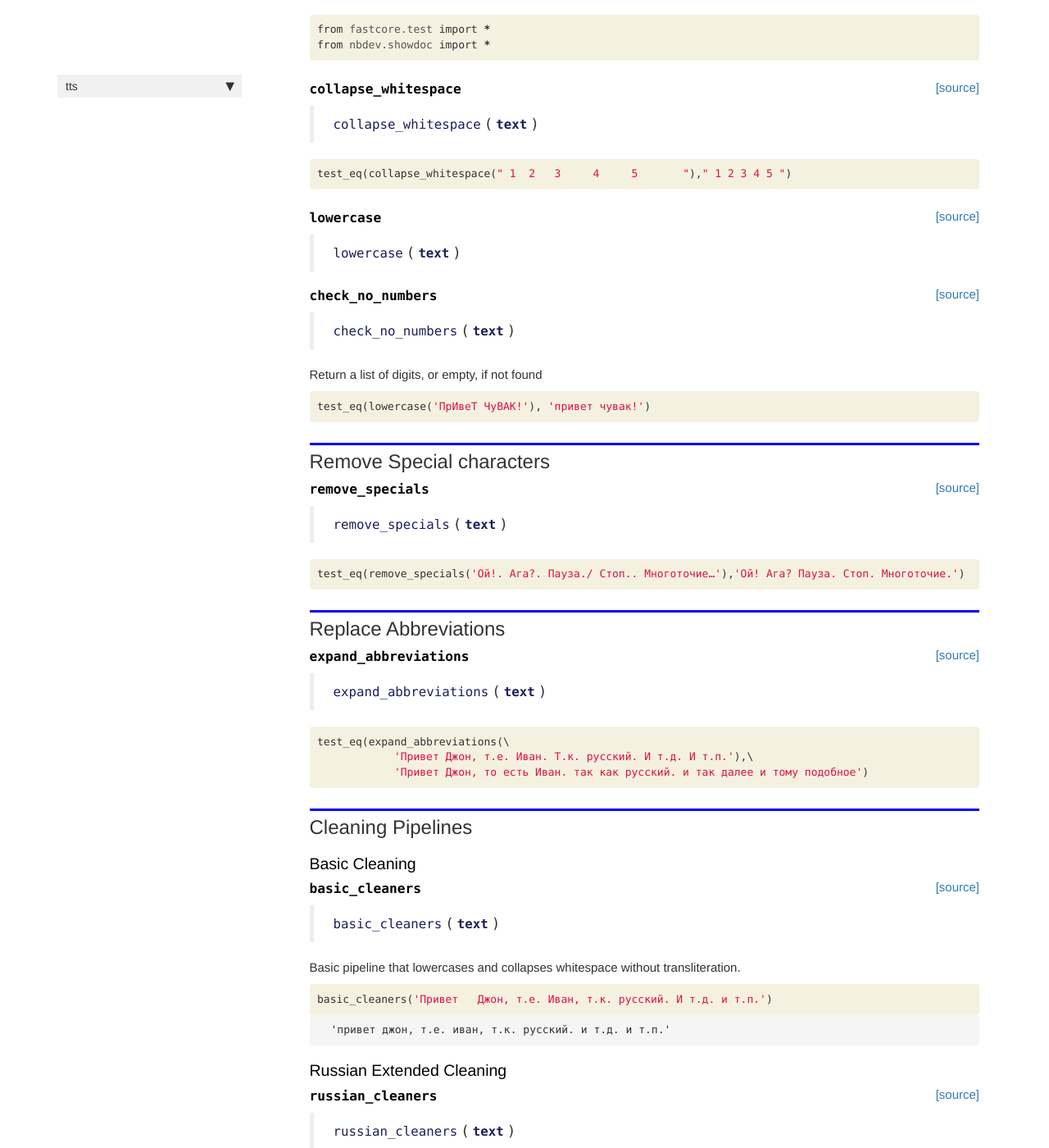
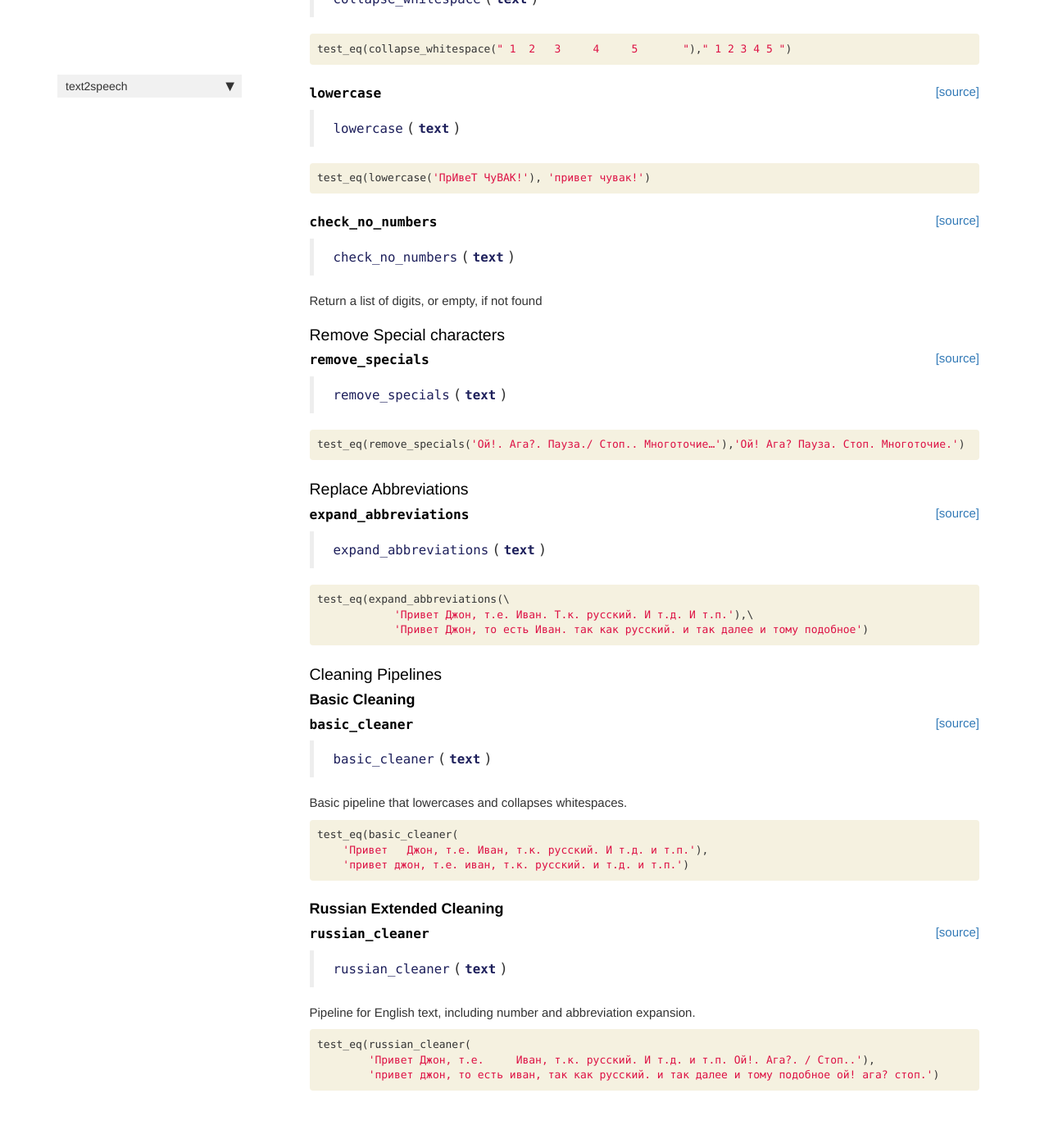
Before and after one commit to kdorichev/text2speech, a Jekyll site: the page built from docs/text_norm.html, in a window 1280 px wide and 1400 px high, scrolled down 645 px. Shown: the whole window at 82% size. Built offline with Jekyll 4.4.1, drawn with Linux system fonts in a browser that asks for light colours; nearby versions of some CDN libraries; comment, search, counter and statistics services are not loaded; some of the changed text lies outside the part shown.

Commit message:
tts -> text2speech

```diff
--- a/docs/_config.yml
+++ b/docs/_config.yml
@@ -61,4 +61,4 @@ sidebars:
 permalink: pretty
 
 theme: jekyll-theme-cayman
-baseurl: /tts/
+baseurl: /text2speech/
--- a/docs/_data/sidebars/home_sidebar.yml
+++ b/docs/_data/sidebars/home_sidebar.yml
@@ -10,12 +10,9 @@ entries:
       title: Overview
       url: /
     - output: web,pdf
-      title: module name here
-      url: /core
-    - output: web,pdf
       title: Text normalization for the Dataset
       url: /text_norm
     output: web
-    title: tts
+    title: text2speech
   output: web
   title: Sidebar
--- a/docs/sidebar.json
+++ b/docs/sidebar.json
@@ -1,7 +1,6 @@
 {
-  "tts": {
+  "text2speech": {
     "Overview": "/",
-    "module name here": "/core",
     "Text normalization for the Dataset": "/text_norm"
   }
 }
--- a/docs/text_norm.html
+++ b/docs/text_norm.html
@@ -5,8 +5,8 @@ title: Text normalization for the Dataset
 keywords: fastai
 sidebar: home_sidebar
 
-summary: "Used for TTS dataset preparation"
-description: "Used for TTS dataset preparation"
+
+
 ---
 <!--
 
@@ -37,24 +37,6 @@ description: "Used for TTS dataset preparation"
     {% raw %}
 
 <div class="cell border-box-sizing code_cell rendered">
-<div class="input">
-
-<div class="inner_cell">
-    <div class="input_area">
-<div class=" highlight hl-ipython3"><pre><span></span><span class="kn">from</span> <span class="nn">fastcore.test</span> <span class="kn">import</span> <span class="o">*</span>
-<span class="kn">from</span> <span class="nn">nbdev.showdoc</span> <span class="kn">import</span> <span class="o">*</span>
-</pre></div>
-
-    </div>
-</div>
-</div>
-
-</div>
-    {% endraw %}
-
-    {% raw %}
-
-<div class="cell border-box-sizing code_cell rendered">
 
 </div>
     {% endraw %}
@@ -70,7 +52,7 @@ description: "Used for TTS dataset preparation"
 
 
 <div class="output_markdown rendered_html output_subarea ">
-<h4 id="collapse_whitespace" class="doc_header"><code>collapse_whitespace</code><a href="https://github.com/kdorichev/tts/tree/master/tts/text_norm.py#L14" class="source_link" style="float:right">[source]</a></h4><blockquote><p><code>collapse_whitespace</code>(<strong><code>text</code></strong>)</p>
+<h4 id="collapse_whitespace" class="doc_header"><code>collapse_whitespace</code><a href="https://github.com/kdorichev/text2speech/tree/master/text2speech/text_norm.py#L14" class="source_link" style="float:right">[source]</a></h4><blockquote><p><code>collapse_whitespace</code>(<strong><code>text</code></strong>)</p>
 </blockquote>
 
 </div>
@@ -118,40 +100,8 @@ description: "Used for TTS dataset preparation"
 
 
 <div class="output_markdown rendered_html output_subarea ">
-<h4 id="lowercase" class="doc_header"><code>lowercase</code><a href="https://github.com/kdorichev/tts/tree/master/tts/text_norm.py#L18" class="source_link" style="float:right">[source]</a></h4><blockquote><p><code>lowercase</code>(<strong><code>text</code></strong>)</p>
+<h4 id="lowercase" class="doc_header"><code>lowercase</code><a href="https://github.com/kdorichev/text2speech/tree/master/text2speech/text_norm.py#L18" class="source_link" style="float:right">[source]</a></h4><blockquote><p><code>lowercase</code>(<strong><code>text</code></strong>)</p>
 </blockquote>
-
-</div>
-
-</div>
-
-</div>
-</div>
-
-</div>
-    {% endraw %}
-
-    {% raw %}
-
-<div class="cell border-box-sizing code_cell rendered">
-
-</div>
-    {% endraw %}
-
-    {% raw %}
-
-<div class="cell border-box-sizing code_cell rendered">
-
-<div class="output_wrapper">
-<div class="output">
-
-<div class="output_area">
-
-
-<div class="output_markdown rendered_html output_subarea ">
-<h4 id="check_no_numbers" class="doc_header"><code>check_no_numbers</code><a href="https://github.com/kdorichev/tts/tree/master/tts/text_norm.py#L22" class="source_link" style="float:right">[source]</a></h4><blockquote><p><code>check_no_numbers</code>(<strong><code>text</code></strong>)</p>
-</blockquote>
-<p>Return a list of digits, or empty, if not found</p>
 
 </div>
 
@@ -180,9 +130,41 @@ description: "Used for TTS dataset preparation"
 </div>
     {% endraw %}
 
+    {% raw %}
+
+<div class="cell border-box-sizing code_cell rendered">
+
+</div>
+    {% endraw %}
+
+    {% raw %}
+
+<div class="cell border-box-sizing code_cell rendered">
+
+<div class="output_wrapper">
+<div class="output">
+
+<div class="output_area">
+
+
+<div class="output_markdown rendered_html output_subarea ">
+<h4 id="check_no_numbers" class="doc_header"><code>check_no_numbers</code><a href="https://github.com/kdorichev/text2speech/tree/master/text2speech/text_norm.py#L22" class="source_link" style="float:right">[source]</a></h4><blockquote><p><code>check_no_numbers</code>(<strong><code>text</code></strong>)</p>
+</blockquote>
+<p>Return a list of digits, or empty, if not found</p>
+
+</div>
+
+</div>
+
+</div>
+</div>
+
+</div>
+    {% endraw %}
+
 <div class="cell border-box-sizing text_cell rendered"><div class="inner_cell">
 <div class="text_cell_render border-box-sizing rendered_html">
-<h2 id="Remove-Special-characters">Remove Special characters<a class="anchor-link" href="#Remove-Special-characters"> </a></h2>
+<h3 id="Remove-Special-characters">Remove Special characters<a class="anchor-link" href="#Remove-Special-characters"> </a></h3>
 </div>
 </div>
 </div>
@@ -211,7 +193,7 @@ description: "Used for TTS dataset preparation"
 
 
 <div class="output_markdown rendered_html output_subarea ">
-<h4 id="remove_specials" class="doc_header"><code>remove_specials</code><a href="https://github.com/kdorichev/tts/tree/master/tts/text_norm.py#L36" class="source_link" style="float:right">[source]</a></h4><blockquote><p><code>remove_specials</code>(<strong><code>text</code></strong>)</p>
+<h4 id="remove_specials" class="doc_header"><code>remove_specials</code><a href="https://github.com/kdorichev/text2speech/tree/master/text2speech/text_norm.py#L36" class="source_link" style="float:right">[source]</a></h4><blockquote><p><code>remove_specials</code>(<strong><code>text</code></strong>)</p>
 </blockquote>
 
 </div>
@@ -243,7 +225,7 @@ description: "Used for TTS dataset preparation"
 
 <div class="cell border-box-sizing text_cell rendered"><div class="inner_cell">
 <div class="text_cell_render border-box-sizing rendered_html">
-<h2 id="Replace-Abbreviations">Replace Abbreviations<a class="anchor-link" href="#Replace-Abbreviations"> </a></h2>
+<h3 id="Replace-Abbreviations">Replace Abbreviations<a class="anchor-link" href="#Replace-Abbreviations"> </a></h3>
 </div>
 </div>
 </div>
@@ -272,7 +254,7 @@ description: "Used for TTS dataset preparation"
 
 
 <div class="output_markdown rendered_html output_subarea ">
-<h4 id="expand_abbreviations" class="doc_header"><code>expand_abbreviations</code><a href="https://github.com/kdorichev/tts/tree/master/tts/text_norm.py#L50" class="source_link" style="float:right">[source]</a></h4><blockquote><p><code>expand_abbreviations</code>(<strong><code>text</code></strong>)</p>
+<h4 id="expand_abbreviations" class="doc_header"><code>expand_abbreviations</code><a href="https://github.com/kdorichev/text2speech/tree/master/text2speech/text_norm.py#L50" class="source_link" style="float:right">[source]</a></h4><blockquote><p><code>expand_abbreviations</code>(<strong><code>text</code></strong>)</p>
 </blockquote>
 
 </div>
@@ -306,13 +288,13 @@ description: "Used for TTS dataset preparation"
 
 <div class="cell border-box-sizing text_cell rendered"><div class="inner_cell">
 <div class="text_cell_render border-box-sizing rendered_html">
-<h2 id="Cleaning-Pipelines">Cleaning Pipelines<a class="anchor-link" href="#Cleaning-Pipelines"> </a></h2>
+<h3 id="Cleaning-Pipelines">Cleaning Pipelines<a class="anchor-link" href="#Cleaning-Pipelines"> </a></h3>
 </div>
 </div>
 </div>
 <div class="cell border-box-sizing text_cell rendered"><div class="inner_cell">
 <div class="text_cell_render border-box-sizing rendered_html">
-<h3 id="Basic-Cleaning">Basic Cleaning<a class="anchor-link" href="#Basic-Cleaning"> </a></h3>
+<h4 id="Basic-Cleaning">Basic Cleaning<a class="anchor-link" href="#Basic-Cleaning"> </a></h4>
 </div>
 </div>
 </div>
@@ -334,9 +316,9 @@ description: "Used for TTS dataset preparation"
 
 
 <div class="output_markdown rendered_html output_subarea ">
-<h4 id="basic_cleaners" class="doc_header"><code>basic_cleaners</code><a href="https://github.com/kdorichev/tts/tree/master/tts/text_norm.py#L56" class="source_link" style="float:right">[source]</a></h4><blockquote><p><code>basic_cleaners</code>(<strong><code>text</code></strong>)</p>
+<h4 id="basic_cleaner" class="doc_header"><code>basic_cleaner</code><a href="https://github.com/kdorichev/text2speech/tree/master/text2speech/text_norm.py#L56" class="source_link" style="float:right">[source]</a></h4><blockquote><p><code>basic_cleaner</code>(<strong><code>text</code></strong>)</p>
 </blockquote>
-<p>Basic pipeline that lowercases and collapses whitespace without transliteration.</p>
+<p>Basic pipeline that lowercases and collapses whitespaces.</p>
 
 </div>
 
@@ -355,26 +337,12 @@ description: "Used for TTS dataset preparation"
 
 <div class="inner_cell">
     <div class="input_area">
-<div class=" highlight hl-ipython3"><pre><span></span><span class="n">basic_cleaners</span><span class="p">(</span><span class="s1">&#39;Привет   Джон, т.е. Иван, т.к. русский. И т.д. и т.п.&#39;</span><span class="p">)</span>
+<div class=" highlight hl-ipython3"><pre><span></span><span class="n">test_eq</span><span class="p">(</span><span class="n">basic_cleaner</span><span class="p">(</span>
+    <span class="s1">&#39;Привет   Джон, т.е. Иван, т.к. русский. И т.д. и т.п.&#39;</span><span class="p">),</span>
+    <span class="s1">&#39;привет джон, т.е. иван, т.к. русский. и т.д. и т.п.&#39;</span><span class="p">)</span>
 </pre></div>
 
     </div>
-</div>
-</div>
-
-<div class="output_wrapper">
-<div class="output">
-
-<div class="output_area">
-
-
-
-<div class="output_text output_subarea output_execute_result">
-<pre>&#39;привет джон, т.е. иван, т.к. русский. и т.д. и т.п.&#39;</pre>
-</div>
-
-</div>
-
 </div>
 </div>
 
@@ -383,7 +351,7 @@ description: "Used for TTS dataset preparation"
 
 <div class="cell border-box-sizing text_cell rendered"><div class="inner_cell">
 <div class="text_cell_render border-box-sizing rendered_html">
-<h3 id="Russian-Extended-Cleaning">Russian Extended Cleaning<a class="anchor-link" href="#Russian-Extended-Cleaning"> </a></h3>
+<h4 id="Russian-Extended-Cleaning">Russian Extended Cleaning<a class="anchor-link" href="#Russian-Extended-Cleaning"> </a></h4>
 </div>
 </div>
 </div>
@@ -405,7 +373,7 @@ description: "Used for TTS dataset preparation"
 
 
 <div class="output_markdown rendered_html output_subarea ">
-<h4 id="russian_cleaners" class="doc_header"><code>russian_cleaners</code><a href="https://github.com/kdorichev/tts/tree/master/tts/text_norm.py#L63" class="source_link" style="float:right">[source]</a></h4><blockquote><p><code>russian_cleaners</code>(<strong><code>text</code></strong>)</p>
+<h4 id="russian_cleaner" class="doc_header"><code>russian_cleaner</code><a href="https://github.com/kdorichev/text2speech/tree/master/text2speech/text_norm.py#L63" class="source_link" style="float:right">[source]</a></h4><blockquote><p><code>russian_cleaner</code>(<strong><code>text</code></strong>)</p>
 </blockquote>
 <p>Pipeline for English text, including number and abbreviation expansion.</p>
 
@@ -426,8 +394,8 @@ description: "Used for TTS dataset preparation"
 
 <div class="inner_cell">
     <div class="input_area">
-<div class=" highlight hl-ipython3"><pre><span></span><span class="n">test_eq</span><span class="p">(</span><span class="n">russian_cleaners</span><span class="p">(</span>\
-        <span class="s1">&#39;Привет Джон, т.е.     Иван, т.к. русский. И т.д. и т.п. Ой!. Ага?. / Стоп..&#39;</span><span class="p">),</span>\
+<div class=" highlight hl-ipython3"><pre><span></span><span class="n">test_eq</span><span class="p">(</span><span class="n">russian_cleaner</span><span class="p">(</span>
+        <span class="s1">&#39;Привет Джон, т.е.     Иван, т.к. русский. И т.д. и т.п. Ой!. Ага?. / Стоп..&#39;</span><span class="p">),</span>
         <span class="s1">&#39;привет джон, то есть иван, так как русский. и так далее и тому подобное ой! ага? стоп.&#39;</span><span class="p">)</span>
 </pre></div>
 
@@ -438,35 +406,4 @@ description: "Used for TTS dataset preparation"
 </div>
     {% endraw %}
 
-    {% raw %}
-
-<div class="cell border-box-sizing code_cell rendered">
-
 </div>
-    {% endraw %}
-
-    {% raw %}
-
-<div class="cell border-box-sizing code_cell rendered">
-
-<div class="output_wrapper">
-<div class="output">
-
-<div class="output_area">
-
-
-<div class="output_markdown rendered_html output_subarea ">
-<h4 id="main" class="doc_header"><code>main</code><a href="https://github.com/kdorichev/tts/tree/master/tts/text_norm.py#L76" class="source_link" style="float:right">[source]</a></h4><blockquote><p><code>main</code>()</p>
-</blockquote>
-
-</div>
-
-</div>
-
-</div>
-</div>
-
-</div>
-    {% endraw %}
-
-</div>
--- a/tts/core.py
+++ /dev/null
@@ -1,3 +0,0 @@
-# AUTOGENERATED! DO NOT EDIT! File to edit: nbs/00_core.ipynb (unless otherwise specified).
-
-__all__ = []
```
Also changed, not shown: text2speech/_nbdev.py (added, +19 -0 lines), text2speech/text_norm.py (renamed from tts/text_norm.py, +7 -13 lines), text2speech/__init__.py (renamed from tts/__init__.py), 4 other files.
